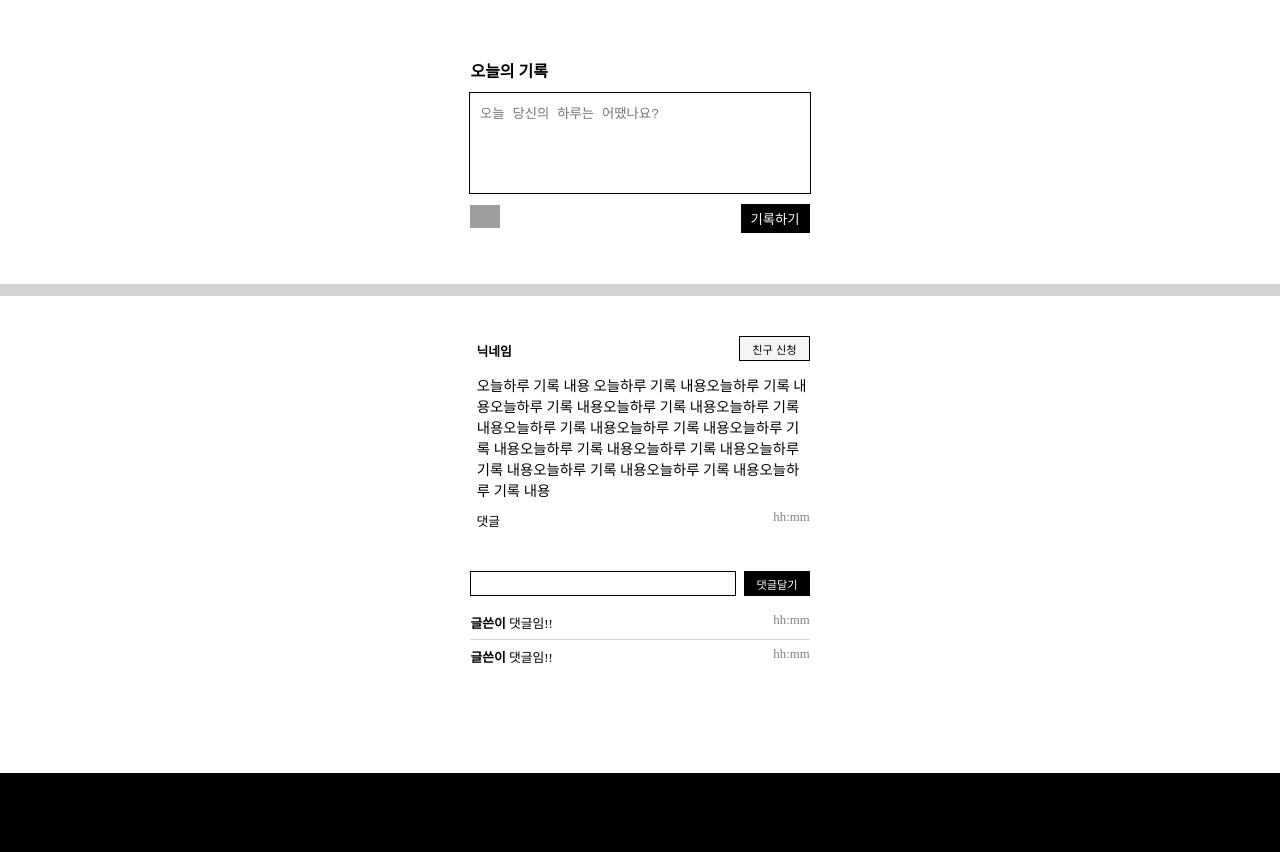
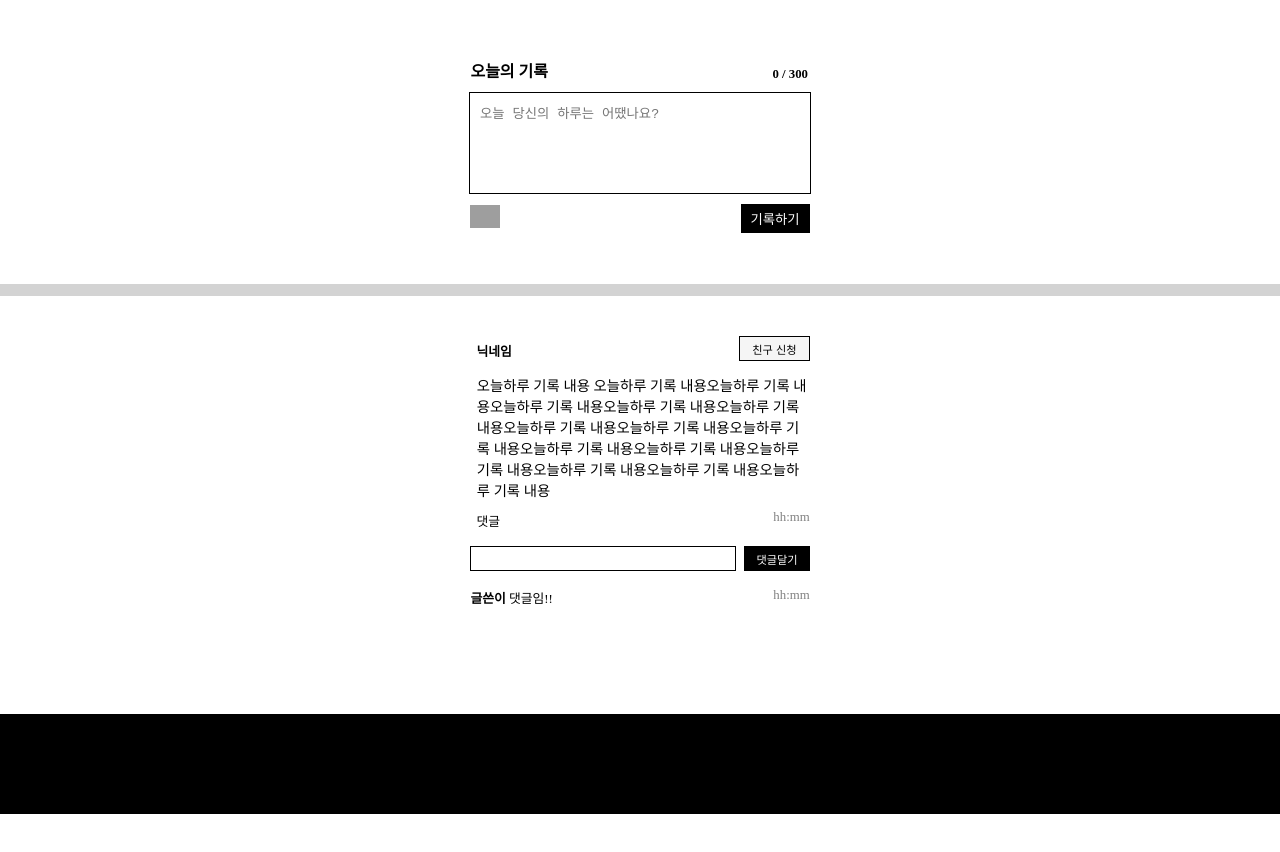
Before and after one commit to aibeam/oharu, a plain HTML site: page index.html in a window 1280 px wide. Both pictures are taken after a click on the button "댓글". Shown: the part 84-936 px from the top of the page. After the commit the page ends 898 px from the top, so only its background shows below. Drawn offline with Linux system fonts and the light colour scheme; grey boxes are pictures that could not be loaded; a web font is replaced by a local one.

Commit message:
댓글 토글 script

```diff
--- a/index.css
+++ b/index.css
@@ -68,6 +68,8 @@ button {
 	padding: 20px 30px 40px 30px;
 	margin-top: 40px;
 	border-bottom: 10px solid lightgray;
+  display: flex;
+  flex-direction: column;
 }
 
 #form-area h1 {
@@ -75,9 +77,10 @@ button {
 	margin-bottom: 10px;
 	width: 21.2rem;
 	font-size: 1rem;
+  order: 1;
 }
 
-#form-area textarea {
+#text-area {
 	display: block;
 	margin: 0 auto;
 	margin-bottom: 10px;
@@ -86,11 +89,24 @@ button {
 	resize: none;
 	padding: 10px;
 	border: 1px solid black;
+  order: 3;
+}
+
+#text-length {
+  font-size: 0.8rem;
+  order: 2;
+  margin: 0 auto;
+  margin-top: -25px;
+  margin-bottom: 10px;
+  width: 21rem;
+  text-align: right;
+
 }
 
 .submit-area {
 	width: 21.2rem;
 	margin: 0 auto;
+  order: 4;
 }
 
 #img-btn {
@@ -108,7 +124,6 @@ button {
   vertical-align: middle;
 
 }
-
 
 #form-area button {
 	background: black;
@@ -190,6 +205,7 @@ button {
 }
 
 .reply-section {
+  display: none;
 	width: 21.2rem;
 	margin: 0 auto;
 	margin-bottom: 40px;
--- a/index.html
+++ b/index.html
@@ -50,12 +50,16 @@
 					오늘의 기록
 				</p>
 			</h1>
-			<textarea placeholder="오늘 당신의 하루는 어땠나요?" maxlength="300"></textarea>
+			<textarea id="text-area" placeholder="오늘 당신의 하루는 어땠나요?"
+				maxlength="300" onkeyup="cntText()" aria-label="입력창"></textarea>
+			<strong id="text-length">
+				<span id="cnt-text">0</span>
+				<span aria-label="자 입니다">&#47;&nbsp;300</span></strong>
 			<div class="submit-area">
 				<label for="add-img">
 					<img id="img-btn" src="https://cdn-icons.flaticon.com/png/128/4653/premium/4653792.png?token=exp=1646481590~hmac=16afcf0619fe9327a9108902bb297a08" alt="이미지 첨부"/>
 				</label>
-        <input id="add-img" type="file" accept="image/jpeg, image/gif"
+        <input id="add-img" type="file" accept="image/*"
 					onchange="addImg()" hidden/>
 				<span id="img-name"></span>
 				<button type="submit" arie-label="게시글 등록">
@@ -89,7 +93,7 @@
 					<span class="feed-date">
 						hh:mm
 					</span>
-					<button type="button" class="reply-btn">
+					<button type="button" class="reply-btn" onclick="replyToggle()">
 						댓글
 					</button>
 				</div>
@@ -111,15 +115,6 @@
 							hh:mm
 						</span>
 					</span>
-					<span class="reply">
-						<strong>글쓴이</strong>
-						<span>
-							댓글임!!
-						</span>
-						<span class="feed-date">
-							hh:mm
-						</span>
-					</span>
 				</div>
 			</div>
 		</div>
--- a/index.js
+++ b/index.js
@@ -1,4 +1,21 @@
+function cntText(){
+  var textLength = document.getElementById("text-area").value.length;
+  document.getElementById("cnt-text").innerHTML = textLength;
+}
+
 function addImg(){
   var fileName = document.getElementById("add-img").value;
   document.getElementById("img-name").innerHTML = fileName;
 }
+
+function replyToggle(){
+  var reply = document.querySelector(".reply-section");
+  var margin = document.querySelector(".feed-info");
+  if(reply.style.display === "none" || reply.style.display === ""){
+    reply.style.display = "block";
+    margin.style.paddingBottom = "15px";
+  } else {
+    reply.style.display = "none";
+    margin.style.paddingBottom = "40px";
+  }
+}
```
